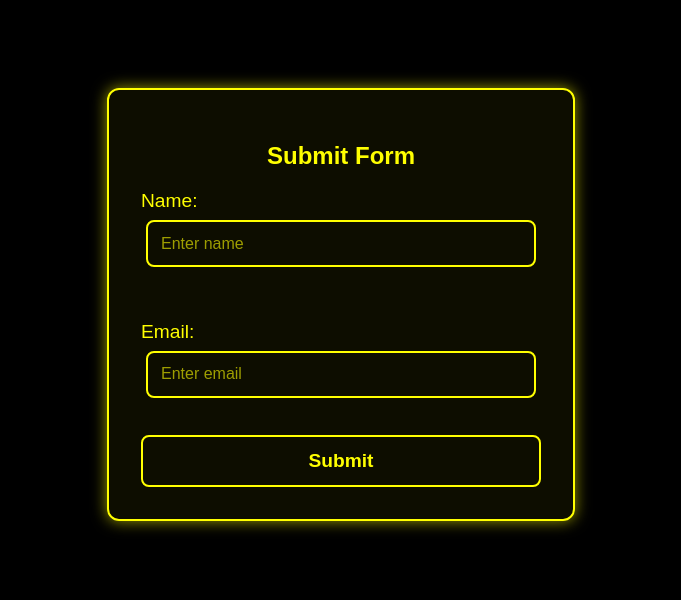
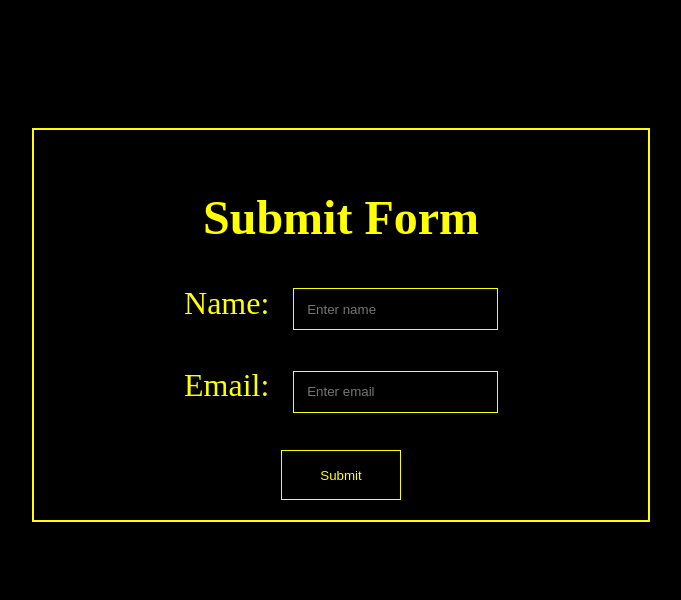
Before and after one commit to hmekhiya191/Flask_form_tutedude, a Flask app: page / in a window 1280 px wide. Shown: the top 600 px of the page, without its empty margins (299-980 px from the left). Run offline with Flask 3, Linux system fonts and the light colour scheme.

Commit message:
update assignment docx

```diff
--- a/Task-2/templates/form.html
+++ b/Task-2/templates/form.html
@@ -18,64 +18,46 @@
 </body>
 
 <style>
-    body {
-    background-color: #000;
-    color: yellow;
-    font-family: Arial, sans-serif;
+    body{
+        background-color: black;
         text-align: center;
-    padding: 2rem;
+        margin: 0;
+        display: flex;
+        justify-content: center;
+        align-items: center;
     }
 
+    h2{
+        color: yellow;
+        font-size: 3rem;
+    }
     form {
-    max-width: 400px;
-    margin: 3rem auto;
-    padding: 2rem;
+        max-width: 800px;
+        color: yellow;
+        font-size: 2rem;
         border: 2px solid yellow;
-    border-radius: 12px;
-    background-color: rgba(255, 255, 0, 0.05); /* subtle yellow transparency */
-    box-shadow: 0 0 15px rgba(255, 255, 0, 0.6);
+        padding: 20px 150px;
+        margin-top: 10%;
     }
-
-form label {
-    display: block;
-    margin: 1rem 0 0.5rem;
-    font-size: 1.2rem;
-    text-align: left;
+        input{
+        background-color: transparent;
+        padding-left: 1rem;
+        margin-left: 1rem;
+        size: 1rem;
+        border: 1px solid yellow;
+        padding: 0.8rem;
+        color: white;
     }
-
-input {
-    width: 90%;
-    padding: 0.8rem;
-    margin-bottom: 1.2rem;
-    border: 2px solid yellow;
-    border-radius: 8px;
-    background: transparent;
+    button{
+        background-color: transparent;
         color: yellow;
-    font-size: 1rem;
-    outline: none;
+        border: 1px solid yellow;
+        width: 120px;
+        height: 50px;
     }
-
-input::placeholder {
-    color: rgba(255, 255, 0, 0.6);
-}
-
-button {
-    width: 100%;
-    padding: 0.8rem;
-    border: 2px solid yellow;
-    border-radius: 8px;
-    background: transparent;
-    color: yellow;
-    font-size: 1.2rem;
-    font-weight: bold;
-    cursor: pointer;
-    transition: all 0.3s ease;
-}
-
-button:hover {
-    background-color: yellow;
+    button:hover{
+        background-color: rgba(255, 255, 0, 0.716);
         color: black;
     }
-
 </style>
 </html>
```
Lines whose indentation alone changed are shown as unchanged.
